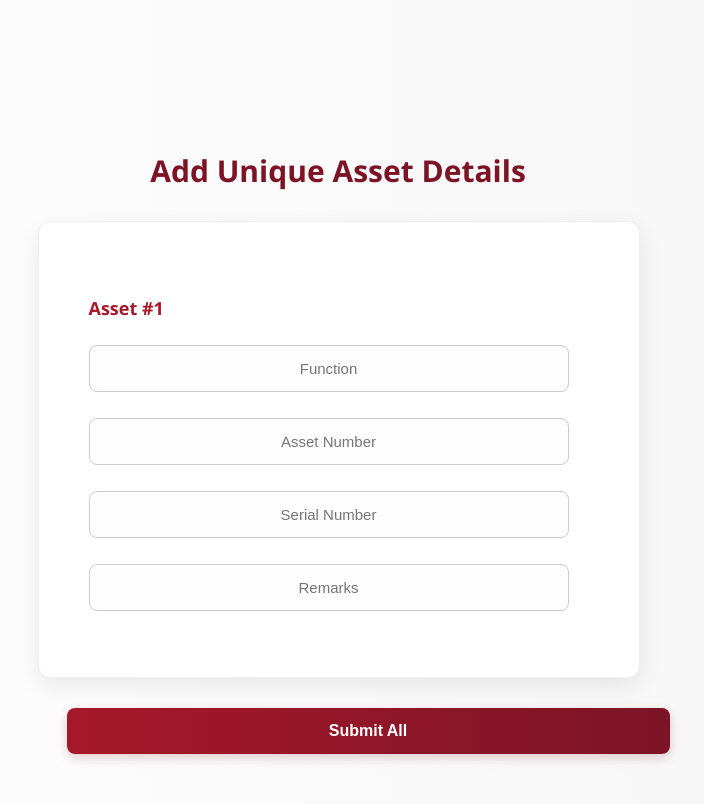
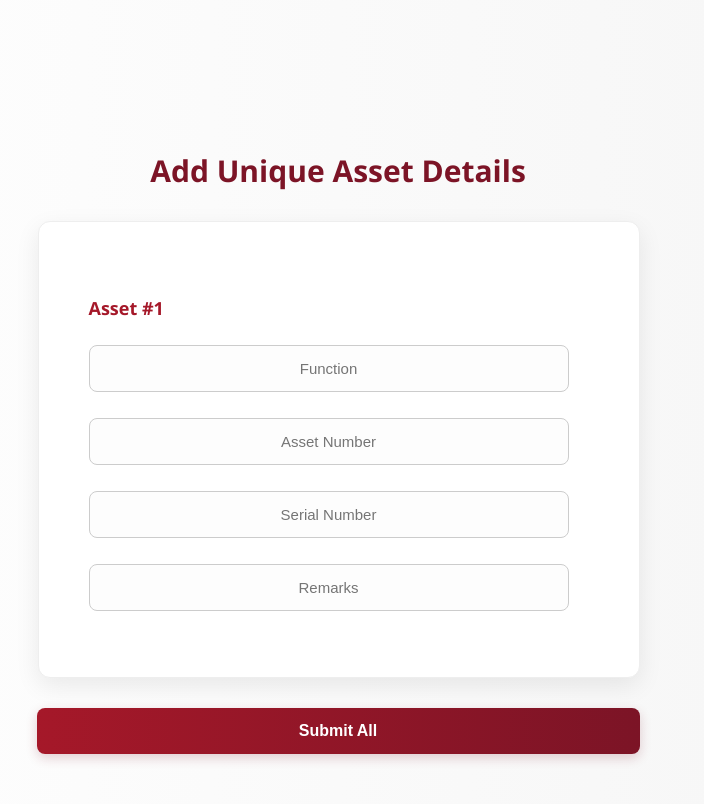
Before and after one commit to ruvindi-matharaarachchi/CPC-Assets-Management, a React (Create React App) app in the folder asset-management-frontend/: page /add-asset-details/1/1 in a window 1280 px wide. Shown: the top 804 px of the page, without its empty margins (302-1006 px from the left). Built offline with nearby package versions, Linux system fonts and the light colour scheme.

Commit message:
Update AddAssetDetailsForm.css

```diff
--- a/asset-management-frontend/src/pages/AddAssetDetailsForm.css
+++ b/asset-management-frontend/src/pages/AddAssetDetailsForm.css
@@ -64,9 +64,9 @@ button[type="submit"] {
   border-radius: 8px;
   color: white;
   font-size: 16px;
-  margin-left: 30px;
+  margin-left: 0px;
   align-items: center;
-  padding: 14px 24px;
+  padding: 14px 12px;
   cursor: pointer;
   width: 100%;
   font-weight: 600;
```
